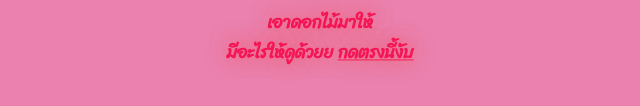
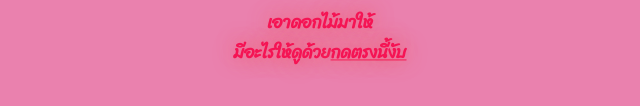
Before and after one commit to chainakon02/valentine, a plain HTML site: page rose.html in a window 1280 px wide. Shown: the part 548-654 px from the top of the page, 320-960 px from the left. Drawn offline with Linux system fonts and the light colour scheme.

Commit message:
Update rose.html

```diff
--- a/rose.html
+++ b/rose.html
@@ -39,7 +39,7 @@
       </div>
       <div class="text">
         <h2></h2> เอาดอกไม้มาให้ <br />
-        มีอะไรให้ดูด้วยย <a href="Card.html">กดตรงนี้งับ</a></h2>
+        มีอะไรให้ดูด้วย<a href="Card.html">กดตรงนี้งับ</a></h2>
       </div>
 
 
```
